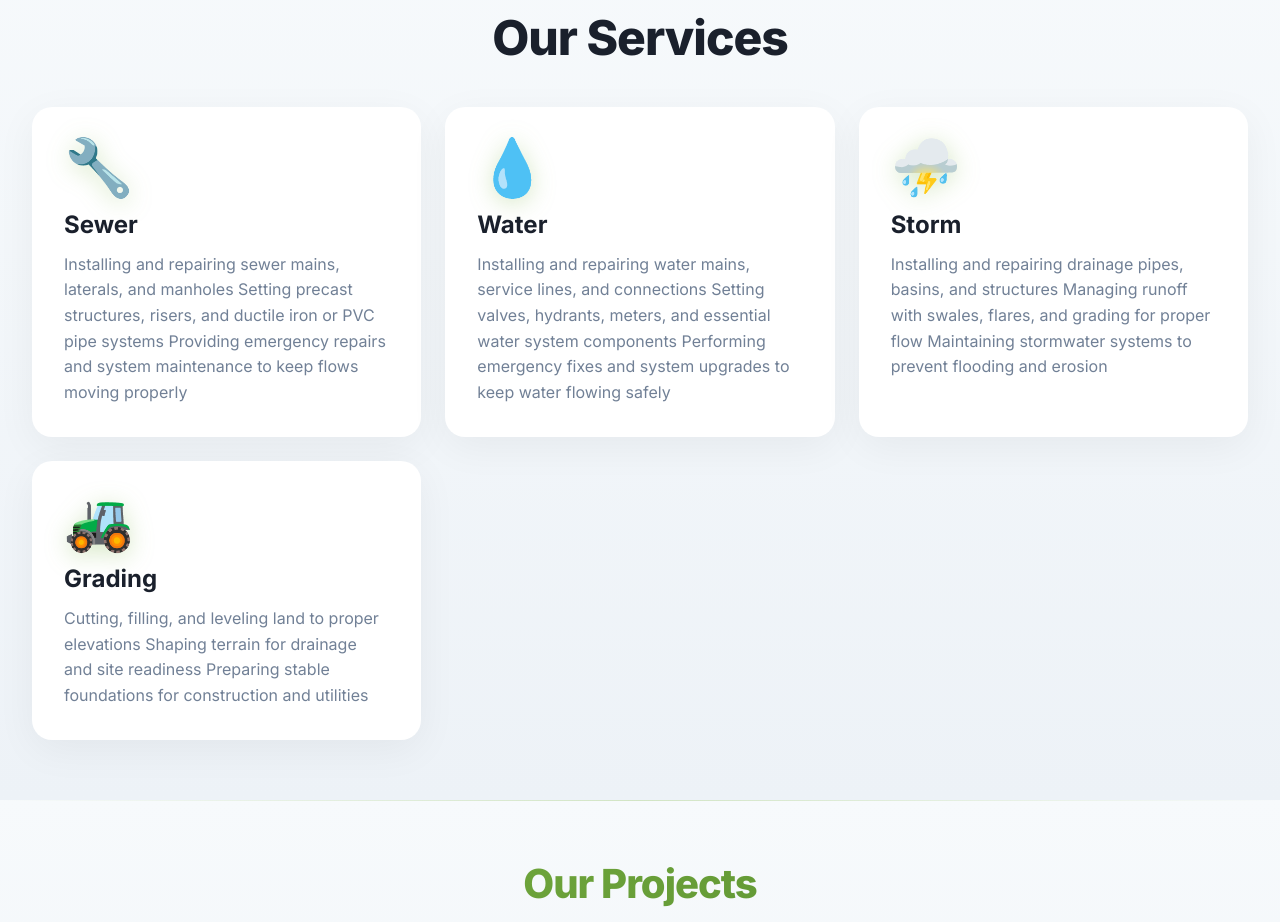
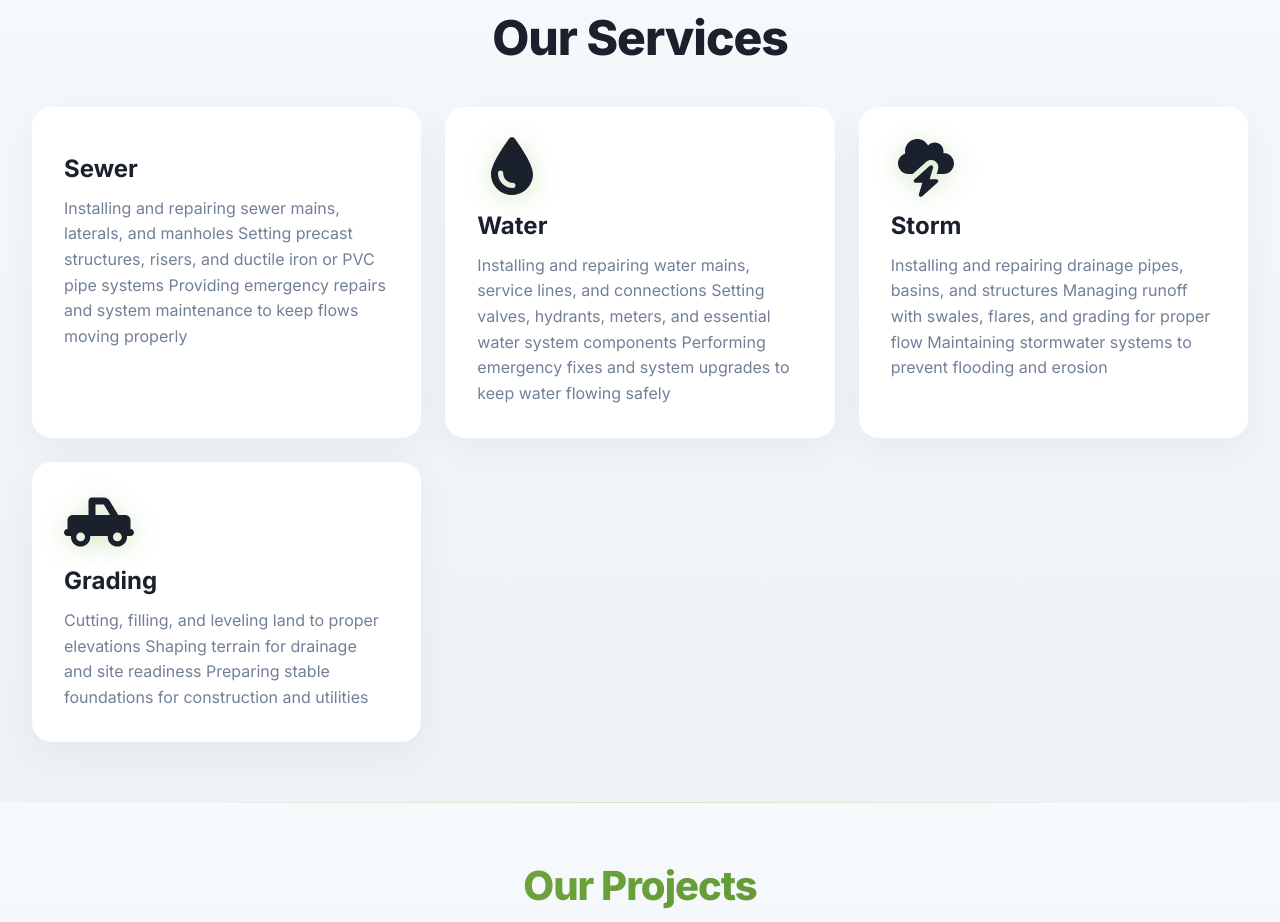
Before and after one commit to simmonscivilgroupinc-hue/SimmonsCivilGroupInc, a React (Vite) app in the folder civil-group-site/: page / in a window 1280 px wide. Shown: the part 1240-2162 px from the top of the page. Built offline with nearby package versions, Linux system fonts and the light colour scheme; no server answers.

Commit message:
Add Font Awesome icons for services: pipe, water droplet, storm cloud, and truck

```diff
--- a/civil-group-site/package.json
+++ b/civil-group-site/package.json
@@ -10,6 +10,9 @@
     "preview": "vite preview"
   },
   "dependencies": {
+    "@fortawesome/fontawesome-svg-core": "^7.1.0",
+    "@fortawesome/free-solid-svg-icons": "^7.1.0",
+    "@fortawesome/react-fontawesome": "^3.1.1",
     "@octokit/rest": "^22.0.1",
     "aos": "^2.3.4",
     "firebase": "^12.6.0",
--- a/civil-group-site/src/pages/ModernHome.css
+++ b/civil-group-site/src/pages/ModernHome.css
@@ -250,6 +250,10 @@
   font-size: 3.5rem;
   margin-bottom: 1rem;
   line-height: 1;
+  background: linear-gradient(135deg, #7CB342 0%, #558B2F 100%);
+  -webkit-background-clip: text;
+  -webkit-text-fill-color: transparent;
+  background-clip: text;
   filter: drop-shadow(0 4px 12px rgba(124, 179, 66, 0.3));
 }
 
--- a/civil-group-site/src/pages/ModernHome.jsx
+++ b/civil-group-site/src/pages/ModernHome.jsx
@@ -3,6 +3,8 @@ import { collection, addDoc, serverTimestamp } from 'firebase/firestore';
 import { db } from '../firebase/config';
 import { useWebsiteContent } from '../context/WebsiteContentContext';
 import { motion } from 'framer-motion';
+import { FontAwesomeIcon } from '@fortawesome/react-fontawesome';
+import { faPipeSection, faDroplet, faCloudBolt, faTruckPickup } from '@fortawesome/free-solid-svg-icons';
 import EditableText from '../components/EditableText';
 import EditableImage from '../components/EditableImage';
 import EditableBackgroundImage from '../components/EditableBackgroundImage';
@@ -276,8 +278,8 @@ const ModernHome = () => {
 
           <div className="services-grid">
             {content.services.items.map((service, index) => {
-              // Icon mapping for each service
-              const serviceIcons = ['🔧', '💧', '⛈️', '🚜'];
+              // Icon mapping for each service - Sewer (pipe), Water (droplet), Storm (cloud+bolt), Grading (truck/bulldozer)
+              const serviceIcons = [faPipeSection, faDroplet, faCloudBolt, faTruckPickup];
 
               return (
               <motion.div
@@ -304,7 +306,7 @@ const ModernHome = () => {
                   animate={visibleSections.services ? { scale: 1, rotate: 0 } : {}}
                   transition={{ duration: 0.6, delay: 0.5 + index * 0.1, type: "spring" }}
                 >
-                  {serviceIcons[index]}
+                  <FontAwesomeIcon icon={serviceIcons[index]} />
                 </motion.div>
                 <motion.div
                   initial={{ opacity: 0, x: -20 }}
```
Also changed, not shown: 1 other file (tests, documents, lock files or other folders).
